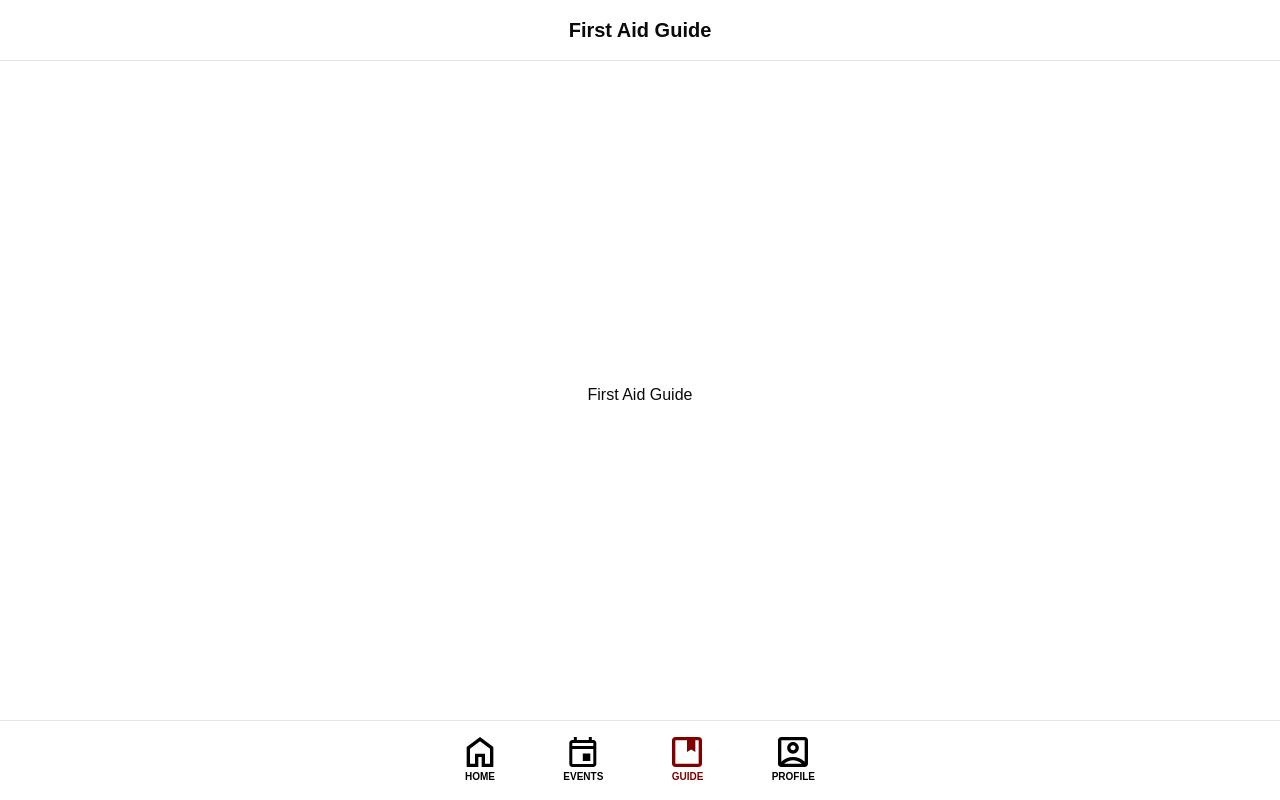
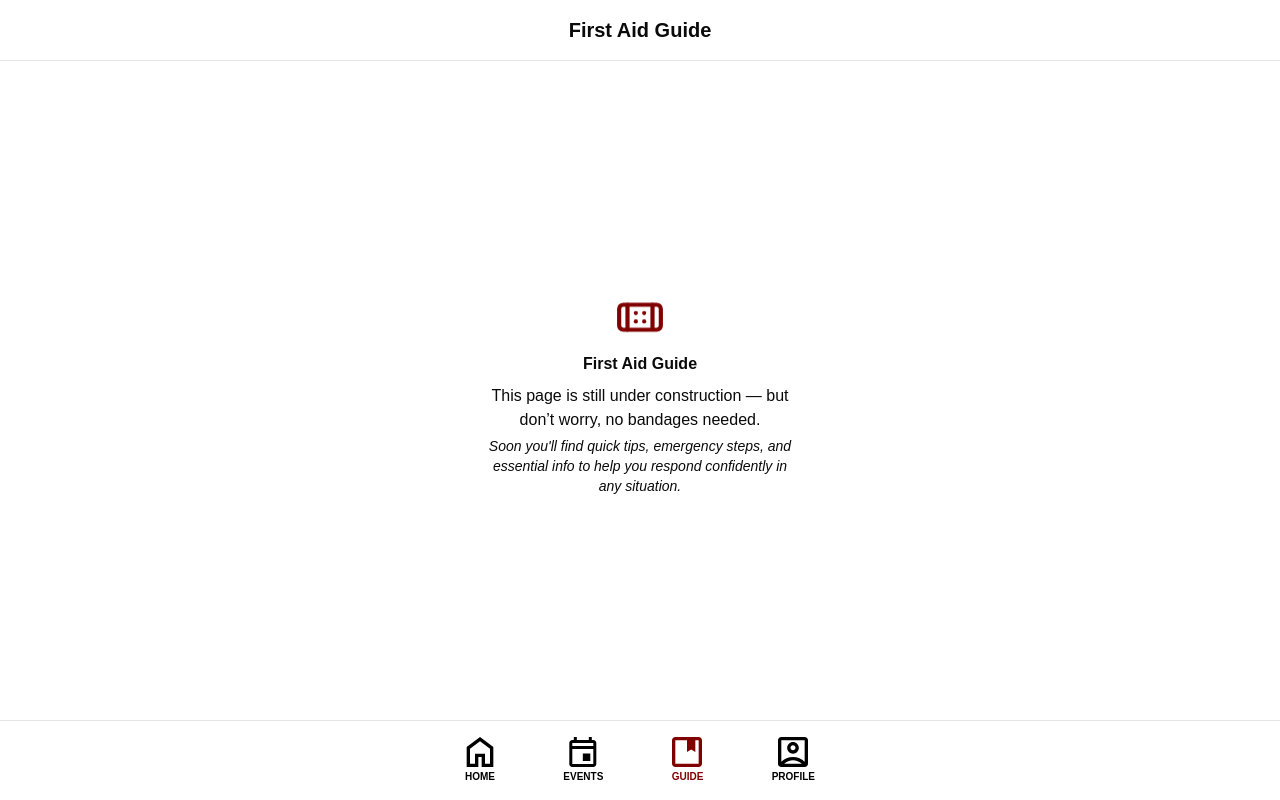
Before and after one commit to DBMS-PM-007/pagbantay-fe, a React (Vite) app: page /volunteer/guide in a window 1280 px wide. Built offline with nearby package versions, Linux system fonts and the light colour scheme; no server answers; sample sign-in values are in the browser's storage.

Commit message:
feat: added placeholder pages for First Aid Guide and Emergency Info

```diff
--- a/src/pages/admin/Emergency.tsx
+++ b/src/pages/admin/Emergency.tsx
@@ -1,5 +1,16 @@
-export default function Emergency() {
+import { Siren } from 'lucide-react'
+
+export default function EmergencyPage() {
   return (
-    <div>Emergency Page</div>
+    <div className="w-[350px] p-4 text-center flex flex-col items-center">
+      <Siren className="text-[maroon] mb-2 animate-bounce" size={50} />
+      <p className="text-white-600 font-semibold">Emergency Hub</p>
+      <p className="text-white-600 mt-2">
+        Uh-oh! This page isn't quite ready to save the day just yet.
+      </p>
+      <p className="text-sm text-white-500 mt-1 italic">
+        Soon you'll find quick links, emergency contacts, and urgent action plans — because when chaos calls, you'll be ready to answer.
+      </p>
+    </div>
   )
 }
--- a/src/pages/volunteer/FirstAidGuide.tsx
+++ b/src/pages/volunteer/FirstAidGuide.tsx
@@ -1,5 +1,16 @@
+import { Bandage } from 'lucide-react'
+
 export default function FirstAidGuide() {
   return (
-    <div>First Aid Guide</div>
+    <div className="w-[350px] p-4 text-center flex flex-col items-center">
+      <Bandage className="text-[maroon] mb-2 animate-bounce" size={50} />
+      <p className="text-white-600 font-semibold">First Aid Guide</p>
+      <p className="text-white-600 mt-2">
+        This page is still under construction — but don’t worry, no bandages needed.
+      </p>
+      <p className="text-sm text-white-500 mt-1 italic">
+        Soon you'll find quick tips, emergency steps, and essential info to help you respond confidently in any situation.
+      </p>
+    </div>
   )
 }
```
